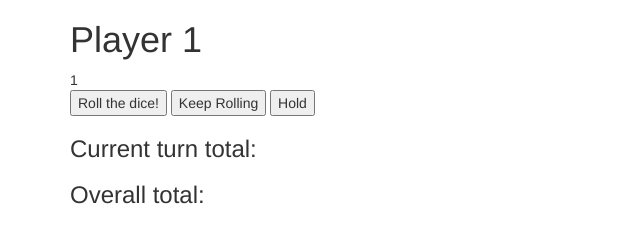
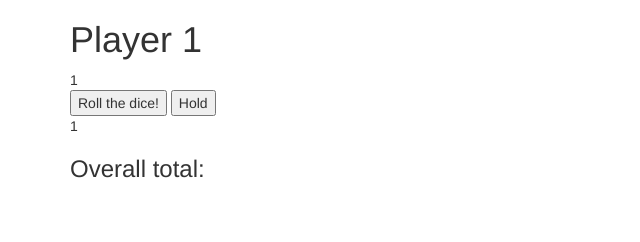
Before and after one commit to kristendynamite/pig-dice, a plain HTML site: page index.html in a window 1280 px wide. Both pictures are taken after a click on the button "Roll the dice!". Shown: the whole page, without its empty margins (0-640 px from the left). Drawn offline with nearby package versions, Linux system fonts and the light colour scheme.

Commit message:
make an empty array for storing the roll score during a player's turn.

```diff
--- a/index.html
+++ b/index.html
@@ -20,7 +20,7 @@
           <div id="dice-number">
           </div>
           <button id="roll" type="button" name="btn">Roll the dice!</button>
-          <button id="keep-rolling" type="button" name="btn">Keep Rolling</button>
+          <!-- <button id="keep-rolling" type="button" name="btn">Keep Rolling</button> -->
           <button id="hold" type="button" name="btn">Hold</button>
           <div class="turn-total">
             <h3>Current turn total:</h3>
--- a/js/scripts.js
+++ b/js/scripts.js
@@ -1,6 +1,7 @@
 //business logic
-function Player(dice, rollScore, totalScore) {
+function Player(dice, arrayRollScore, rollScore, totalScore) {
   this.dice = dice;
+  this.arrayRollScore = arrayRollScore;
   this.rollScore = rollScore;
   this.totalScore = totalScore;
 }
@@ -10,14 +11,25 @@ function Player(dice, rollScore, totalScore) {
 //   this.playerTwo = playerTwo;
 // }
 
+
 Player.prototype.Roll  = function(min, max) {
   min = Math.ceil(1);
   max = Math.floor(7);
-  return Math.floor(Math.random() * (max - min)) + min;
+  this.dice = Math.floor(Math.random() * (max - min)) + min;
   // this.dice = document.getElementById("dice-number")
   // this.dice.innerHTML = Math.floor((Math.random() * 6) + 1);
-  // return this.dice;
+  return this.dice;
 }
+
+// Push into a global Array
+// var rollScore = []; // try to make it local, how
+Player.prototype.Rollscore = function (){
+  if (this.dice){
+    this.arrayRollScore.push(this.dice);
+  }
+  return this.arrayRollScore;
+}
+
 
 
 //user interface logic
@@ -25,9 +37,11 @@ $(document).ready(function() {
   var dice;
   var rollScore;
   var totalScore;
-  var player1 = new Player(dice, rollScore, totalScore);
+  var arrayRollScore = [];
+  var player1 = new Player(dice, arrayRollScore, rollScore, totalScore);
 
   $("button#roll").click(function(){
     $("#dice-number").text(player1.Roll());
+    $(".turn-total").text(player1.Rollscore());
   });
 });
```
